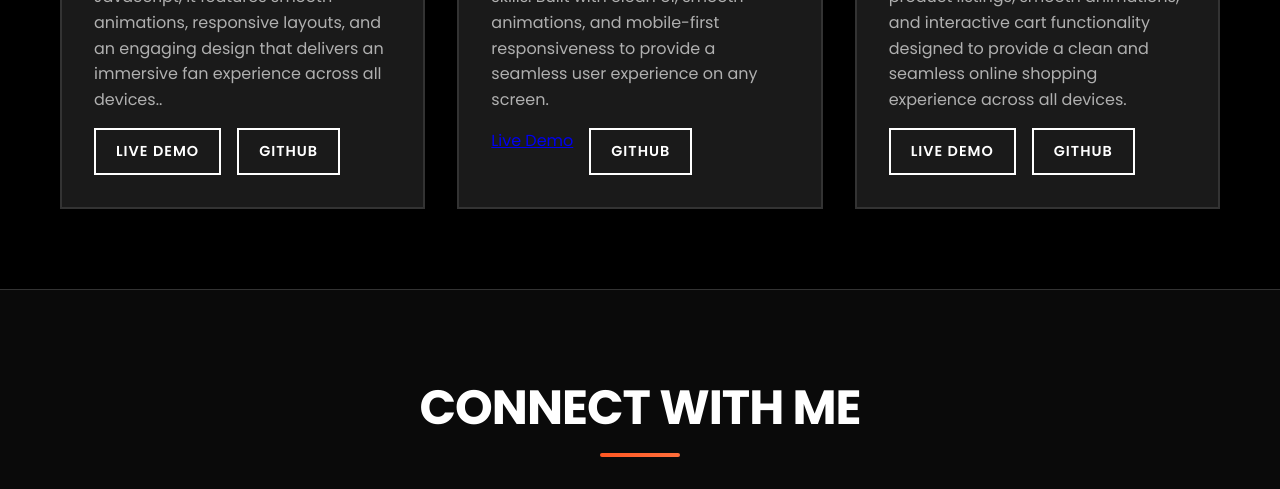
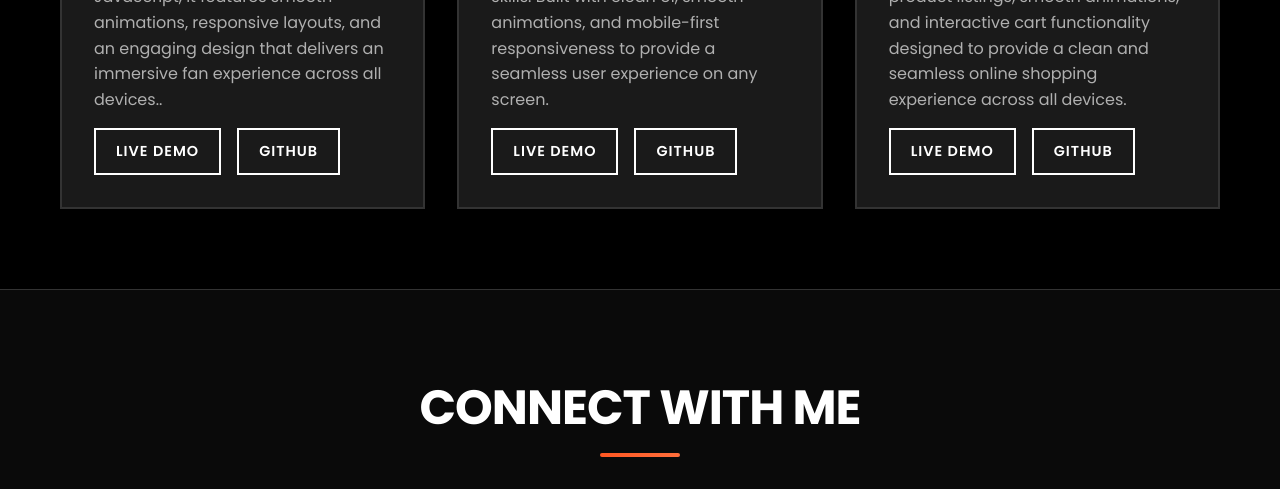
Before and after one commit to navjoth369/portfolio, a React app: page index.html in a window 1280 px wide. Shown: the part 2720-3209 px from the top of the page. Built offline with nearby package versions, Linux system fonts and the light colour scheme.

Commit message:
Update index.html

```diff
--- a/index.html
+++ b/index.html
@@ -172,7 +172,7 @@
                         <h3> Portfolio</h3>
                         <p>A modern and responsive portfolio website designed to showcase my front-end development projects and skills. Built with clean UI, smooth animations, and mobile-first responsiveness to provide a seamless user experience on any screen.</p>
                         <div class="project-links">
-                            <a href="https://navjoth369.github.io/ashin-krishna-portfolio/class="btn btn-secondary" target="_blank">Live Demo</a>
+                            <a href="https://navjoth369.github.io/ashin-krishna-portfolio/"class="btn btn-secondary" target="_blank">Live Demo</a>
                             <a href="https://github.com/navjoth369/ashin-krishna-portfolio" class="btn btn-outline" target="_blank">GitHub</a>
                         </div>
                     </div>
```
